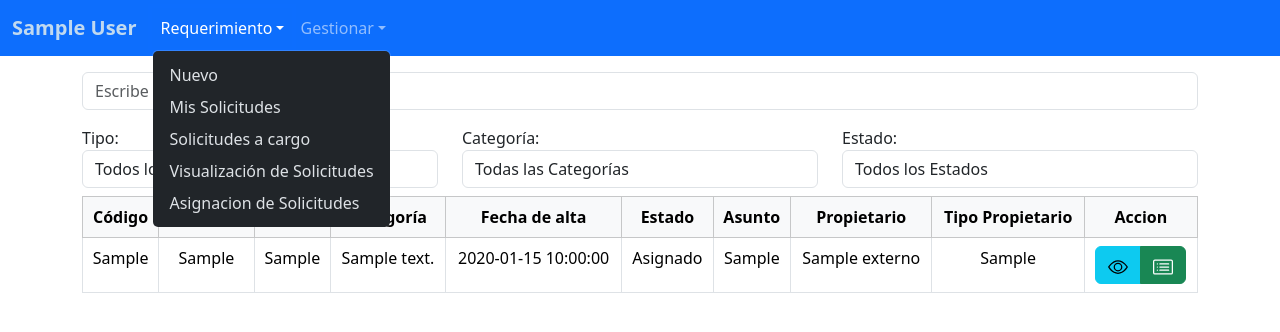
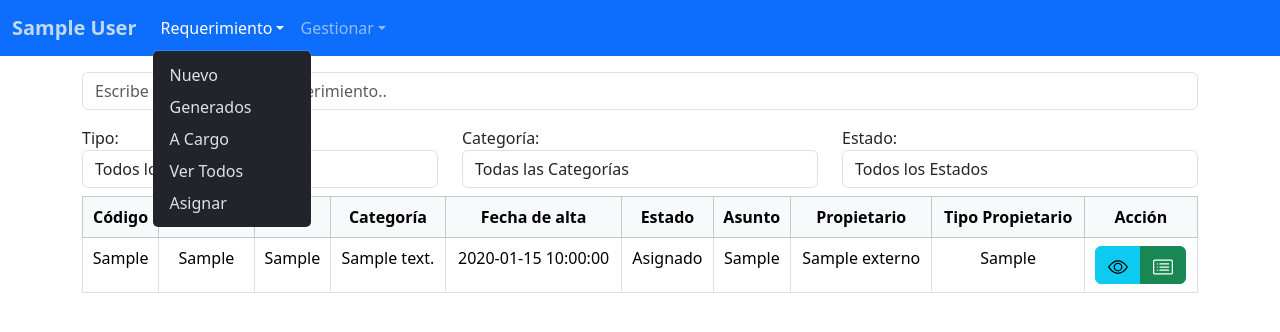
Before and after one commit to cbraian42/Requerimientos-master, a Flask app: page /verSolicitudes in a window 1280 px wide, after a click on "Requerimiento". Shown: the top 332 px of the page. Run offline with Flask 3, Linux system fonts and the light colour scheme; the visitor is signed in with stand-in values (Sample User, id 1); tables that the repository leaves empty hold one stand-in row (values such as "Sample post").

Commit message:
responsive verSoli
Ver todas las solicitudes es responsive ahora

```diff
--- a/templates/includes/cabecera.html
+++ b/templates/includes/cabecera.html
@@ -26,11 +26,11 @@
                     <a class="nav-link dropdown-toggle {% if ubicacion == "Requerimiento" %} active {% endif %}" data-bs-toggle="dropdown" href="#" role="button" aria-haspopup="true" aria-expanded="false">Requerimiento</a>
                     <div class="dropdown-menu">
                       <a class="dropdown-item" href="/requerimiento/nuevo">Nuevo</a>
-                      <a class="dropdown-item" href="/MisSolicitudes">Mis Solicitudes</a>
+                      <a class="dropdown-item" href="/MisSolicitudes">Generados</a>
                       {% if tipoUsuario == "Interno" %}
-                      <a class="dropdown-item" href="/solicitudesAcargo">Solicitudes a cargo</a> <!--Solo internos-->
-                      <a class="dropdown-item" href="/verSolicitudes">Visualización de Solicitudes</a> <!--Solo internos--><!--Hecho-->
-                      <a class="dropdown-item" href="/asignacionSolicitudes">Asignacion de Solicitudes</a> <!--Solo internos--><!--Hecho-->
+                      <a class="dropdown-item" href="/solicitudesAcargo">A Cargo</a> <!--Solo internos-->
+                      <a class="dropdown-item" href="/verSolicitudes">Ver Todos</a> <!--Solo internos--><!--Hecho-->
+                      <a class="dropdown-item" href="/asignacionSolicitudes">Asignar</a> <!--Solo internos--><!--Hecho-->
                       {% endif%}
                     </div>
                   </li>
@@ -38,8 +38,8 @@
                     <a class="nav-link dropdown-toggle {% if ubicacion == "Gestionar" %} active {% endif %}" data-bs-toggle="dropdown" href="#" role="button" aria-haspopup="true" aria-expanded="false">Gestionar</a>
                     <div class="dropdown-menu">
                       {% if tipoUsuario == "Interno" %}
+                      <a class="dropdown-item" href="/tipoRequerimiento">Tipos</a>
                       <a class="dropdown-item" href="/categoriaRequerimiento">Categorias</a>
-                      <a class="dropdown-item" href="/tipoRequerimiento">Tipos</a>
                       <a class="dropdown-item" href="/verUsuarios">Usuarios</a>
                       <!--<a class="dropdown-item" href="/registrarInterno">Crear usuario interno</a>
                       <a class="dropdown-item" href="/registrarExterno">Crear usuario externo</a>-->
--- a/templates/requerimientos/verSolicitudes.html
+++ b/templates/requerimientos/verSolicitudes.html
@@ -7,8 +7,8 @@
             </div>
         </div>
         <div class="row mt-3">
-            <!--Filtros para tabla-->
-            <div class="col-4">
+            <!-- Filtros para tabla -->
+            <div class="col-12 col-md-4">
                 <div class="form-group">
                     <label for="tipoFiltro">Tipo:</label>
                     <select class="form-control" id="tipoFiltro">
@@ -19,7 +19,7 @@
                     </select>
                 </div>
             </div>
-            <div class="col-4">
+            <div class="col-12 col-md-4">
                 <div class="form-group">
                     <label for="categoriaFiltro">Categoría:</label>
                     <select class="form-control" id="categoriaFiltro">
@@ -30,7 +30,7 @@
                     </select>
                 </div>
             </div>
-            <div class="col-4">
+            <div class="col-12 col-md-4">
                 <div class="form-group">
                     <label for="estadoFiltro">Estado:</label>
                     <select class="form-control" id="estadoFiltro">
@@ -40,12 +40,14 @@
                     </select>
                 </div>
             </div>
-            <!--Fin filtros para tabla-->
+            <!-- Fin filtros para tabla -->
         </div>
 
         <div class="row mt-2">
             <div class="col">
-                <!--Tabla de solicitudes-->
+                <!-- Contenedor para hacer la tabla responsive -->
+                <div class="table-responsive">
+                    <!-- Tabla de solicitudes -->
                     <table class="table table-bordered text-center" id="solicitudes">
                         <thead>
                             <tr class="table-light">
@@ -58,7 +60,7 @@
                                 <th>Asunto</th>
                                 <th>Propietario</th>
                                 <th>Tipo Propietario</th>
-                            <th>Accion</th>
+                                <th>Acción</th>
                             </tr>
                         </thead>
                         <tbody>
@@ -330,7 +332,8 @@
                             {% endfor %}
                         </tbody>
                     </table>
-                <!--Fin tabla de solicitudes-->
+                    <!-- Fin tabla de solicitudes -->
+                </div>
             </div>
         </div>
     </div>
@@ -338,7 +341,7 @@
 
 <script src="https://code.jquery.com/jquery-3.6.0.min.js"></script>
 <script>
-    //Buscador de Solicitudes
+    // Código de búsqueda y filtrado (sin cambios)
     $(document).ready(function() {
         $('#buscador').on('keyup', function() {
             var inputValue = $(this).val().toLowerCase();
```
Lines whose indentation alone changed are shown as unchanged.
